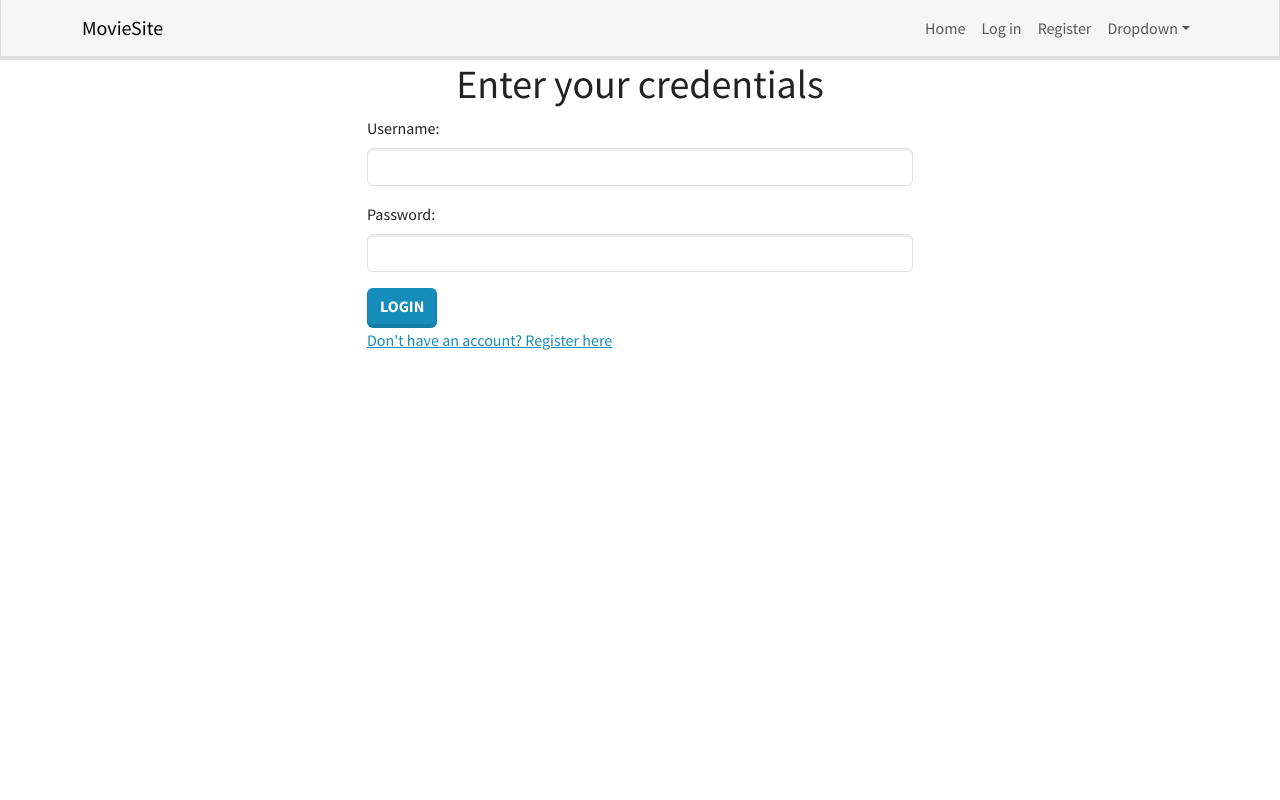
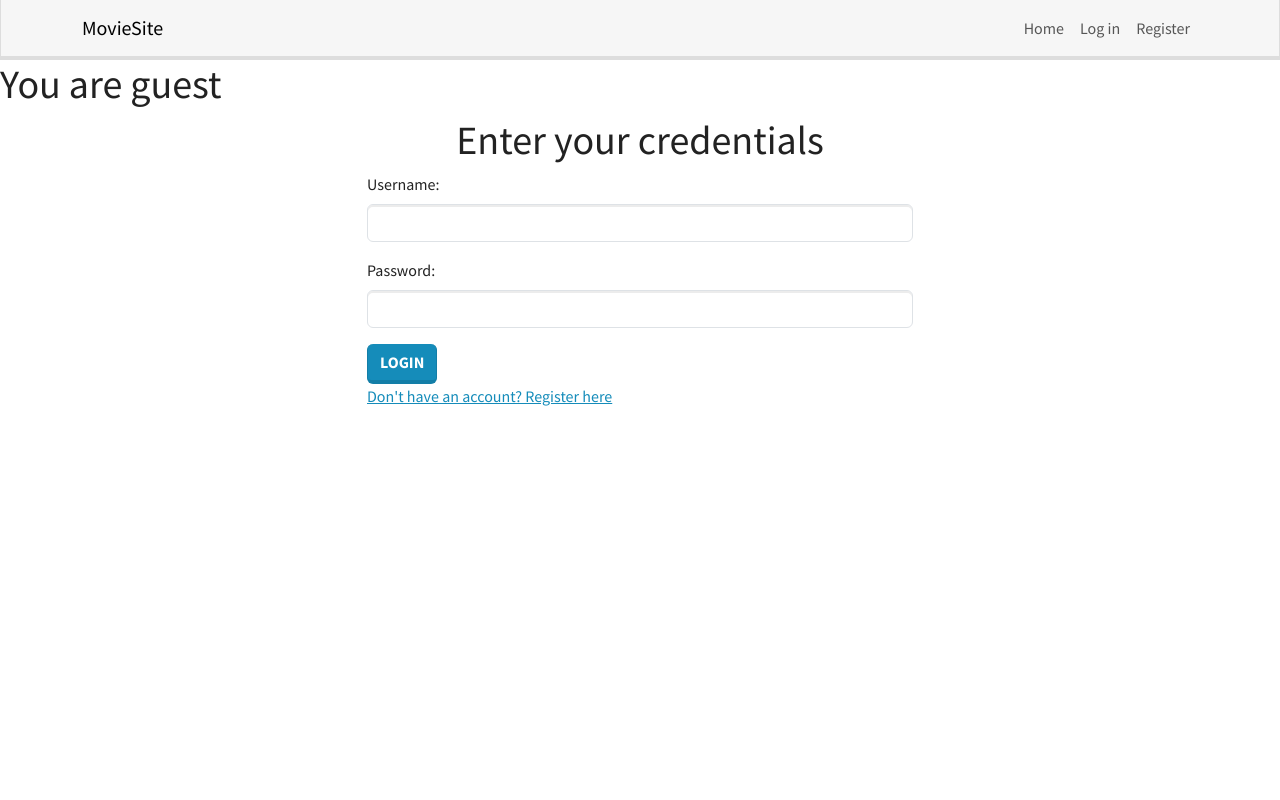
Before and after one commit to TVT22-16/MovieSite, a React (Create React App) app in the folder client/: page /login in a window 1280 px wide. Shown: the top 800 px of the page. Built offline with nearby package versions, Linux system fonts and the light colour scheme; a small style sheet from the web is missing.

Commit message:
Optimized unoptimal code
:moyai:

```diff
--- a/client/src/App.js
+++ b/client/src/App.js
@@ -1,8 +1,7 @@
-import React from 'react'
+import React, { useEffect } from 'react'
 import { Container } from 'react-bootstrap'
 import Header from './components/Header';
 import Footer from './components/Footer';
-
 
 
 function App() {
--- a/client/src/assets/Login.js
+++ b/client/src/assets/Login.js
@@ -1,15 +1,32 @@
-import React, { useState } from 'react';
+import React, { useState, useEffect } from 'react';
 import './Login.css'
-import { jwtToken } from './Signals';
-import axios from "axios";
+import { jwtToken, userData, usernameSignal } from './Signals';
+import axios from 'axios';
 import { Link } from 'react-router-dom';
 
+function Login() {
 
+  return (
+    <div>
+      <UserInfo/>
+      { jwtToken.value.length === 0 ? <LoginForm/> :
+        <button onClick={() => jwtToken.value = ''}>Logout</button>}
+    </div>
+  );
+}
+function UserInfo(){
 
-function Login() {
+  return(
+    <div>
+      {jwtToken.value ? <h1>{userData.value?.private}</h1> : <h1>You are guest</h1>}
+    </div>
+  )
+}
+
+function LoginForm() {
   const [username, setUsername] = useState('');
   const [password, setPassword] = useState('');
-
+  const [loggedIn, setLoggedIn] = useState(false);
   const handleUsernameChange = (e) => {
     setUsername(e.target.value);
   };
@@ -17,7 +34,6 @@ function Login() {
   const handlePasswordChange = (e) => {
     setPassword(e.target.value);
   };
-
 
   const handleSubmit = async (e) => {
     e.preventDefault();
@@ -27,17 +43,27 @@ function Login() {
       const response = await axios.post('http://localhost:3001/users/login', {
         username,
         password,
-      });
+      })
+    .then(resp => { jwtToken.value = resp.data.jwtToken; usernameSignal.value = username;  })
+    .catch(error => console.log(error.response.data))
 
       console.log('Login successful:', response.data);
+      setLoggedIn(true);
       // Handle success, e.g., update state or redirect the user
     } catch (error) {
       console.error('Error during login:', error.response ? error.response.data : error.message);
       // Handle the error, e.g., display an error message to the user
     }
+  };
 
 
-  }
+  /* useEffect(() => {
+    // Redirect to the homepage if logged in
+    if (loggedIn) {
+      // You can replace '/home' with the actual path of your homepage
+      window.location.href = '/home';
+    }
+  }, [loggedIn]); */
 
   return (
 
@@ -87,5 +113,4 @@ function Login() {
   );
 }
 
-
 export default Login;
--- a/client/src/assets/Signals.js
+++ b/client/src/assets/Signals.js
@@ -1,3 +1,22 @@
-import {signal} from '@preact/signals-react'
+import { effect, signal } from "@preact/signals-react";
+import axios from "axios";
 
-export const jwtToken = signal('');
+export const jwtToken = signal(getSessionToken());
+export const userData = signal(null);
+export const usernameSignal = signal('');
+
+function getSessionToken(){
+    const t = sessionStorage.getItem('token');
+    return t===null || t==='null' ? '' : t;
+}
+
+effect(()=>{
+    sessionStorage.setItem('token', jwtToken.value);
+
+    if(jwtToken.value.length > 0){
+        const config = {headers:{ Authorization: 'Bearer ' + jwtToken.value }};
+        axios.get('http://localhost:3001/user/private', config)
+            .then(resp => userData.value = resp.data)
+            .catch(err => console.log(err.response.data))
+    }
+});
--- /dev/null
+++ b/client/src/components/Contexts.js
@@ -0,0 +1,3 @@
+import { createContext } from "react";
+
+export const LoginContext = createContext();
--- a/client/src/components/Header.js
+++ b/client/src/components/Header.js
@@ -8,16 +8,16 @@ import { Routes, Route } from 'react-router-dom';
 import Login from '../assets/Login';
 import Signup from '../assets/Signup';
 import Home from '../assets/Home';
+import { jwtToken, usernameSignal } from '../assets/Signals';
 //import Signup from '../assets/Signup';
 
 
 
-const Header = () => {
+const Header = ({loggedIn}) => {
+
+  const username = usernameSignal.value;
 
   return <header>
-
-
-
 
     <Navbar expand="lg" className="bg-body-tertiary">
   <Container>
@@ -28,12 +28,17 @@ const Header = () => {
         <Nav.Link href="/home">Home</Nav.Link>
         <Nav.Link href="/login">Log in</Nav.Link>
         <Nav.Link href="/register">Register</Nav.Link>
-        <NavDropdown title="Dropdown" id="basic-nav-dropdown">
-          <NavDropdown.Item href="/profile">Profile</NavDropdown.Item>
+        {jwtToken.value.length > 0 ? (
+        <NavDropdown title={username} id="basic-nav-dropdown">
+          <NavDropdown.Item href="/reviews">Reviews</NavDropdown.Item>
           <NavDropdown.Item href="/mygroups">Groups</NavDropdown.Item>
+          <NavDropdown.Item href="/settings">Settings</NavDropdown.Item>
           <NavDropdown.Divider />
           <NavDropdown.Item href="#action/3.4">Separated link</NavDropdown.Item>
         </NavDropdown>
+        ) : (
+          <div></div>
+        )}
       </Nav>
     </Navbar.Collapse>
   </Container>
```
Also changed, not shown: client/src/components/Auth.js (deleted).
